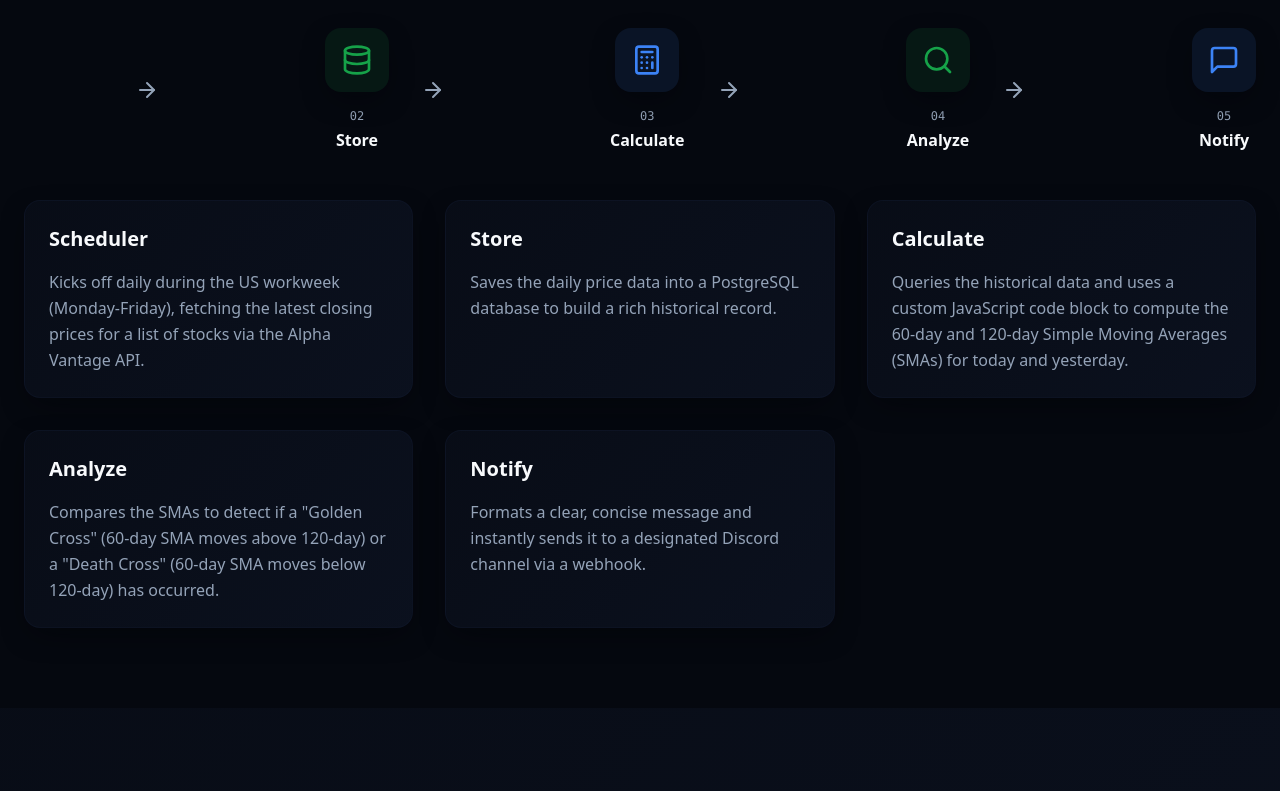
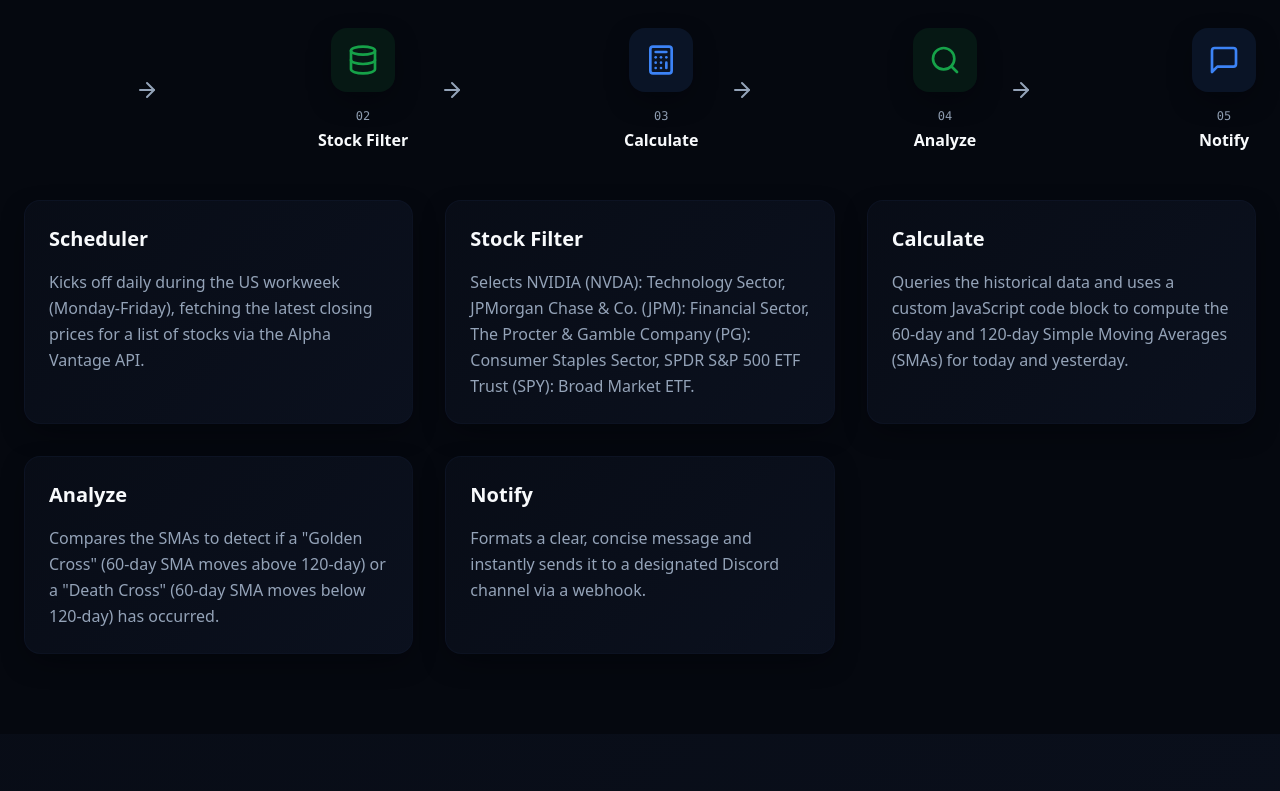
Before and after one commit to 8GSean/signal-alert-flow, a React (Vite) app: page / in a window 1280 px wide. Shown: the part 3000-3791 px from the top of the page. Built offline with nearby package versions, Linux system fonts and the light colour scheme.

Commit message:
Update stock filter
Add stock filter to the "How It Works" section, specifying NVIDIA, JPMorgan Chase & Co., The Procter & Gamble Company, and SPDR S&P 500 ETF Trust.

```diff
--- a/src/components/HowItWorksSection.tsx
+++ b/src/components/HowItWorksSection.tsx
@@ -21,8 +21,8 @@ export const HowItWorksSection = () => {
     {
       number: "02",
       icon: Database,
-      title: "Store",
-      description: "Saves the daily price data into a PostgreSQL database to build a rich historical record.",
+      title: "Stock Filter",
+      description: "Selects NVIDIA (NVDA): Technology Sector, JPMorgan Chase & Co. (JPM): Financial Sector, The Procter & Gamble Company (PG): Consumer Staples Sector, SPDR S&P 500 ETF Trust (SPY): Broad Market ETF.",
       color: "text-success",
       bgColor: "bg-success/10"
     },
```
